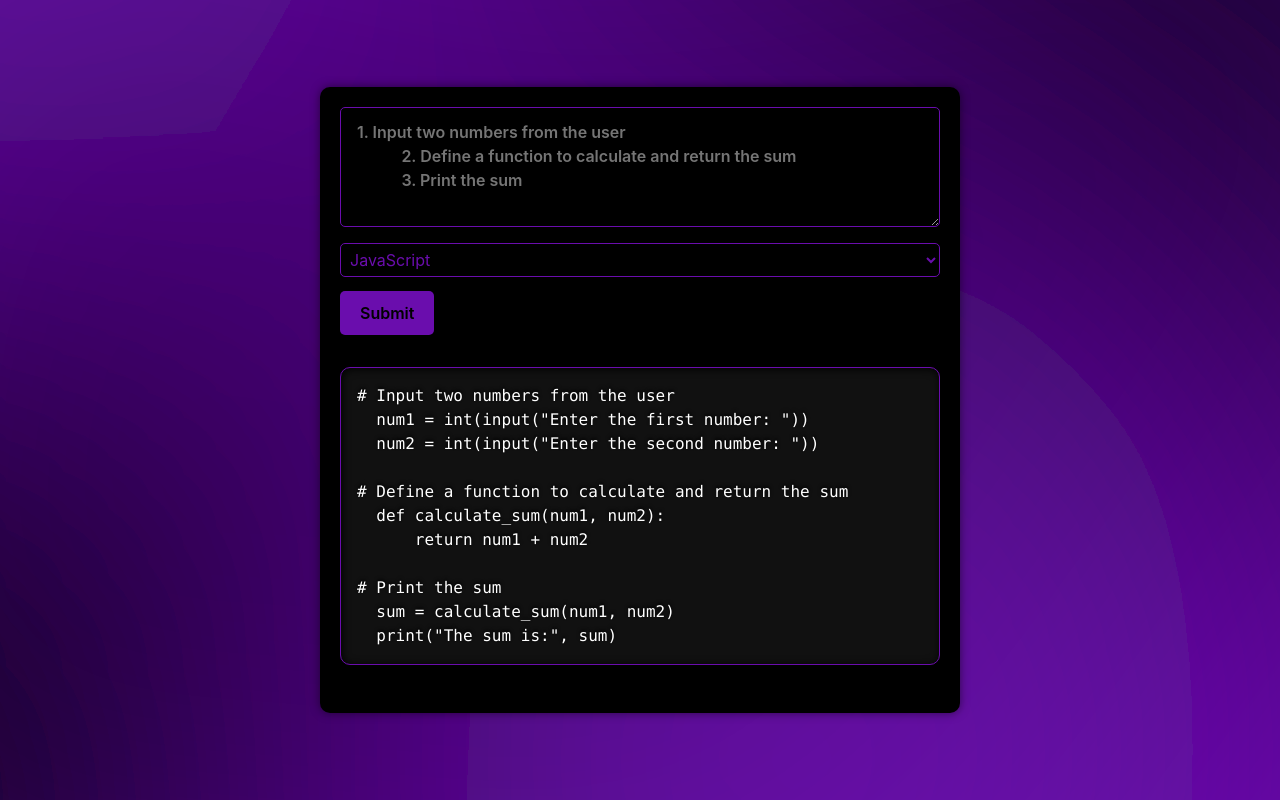
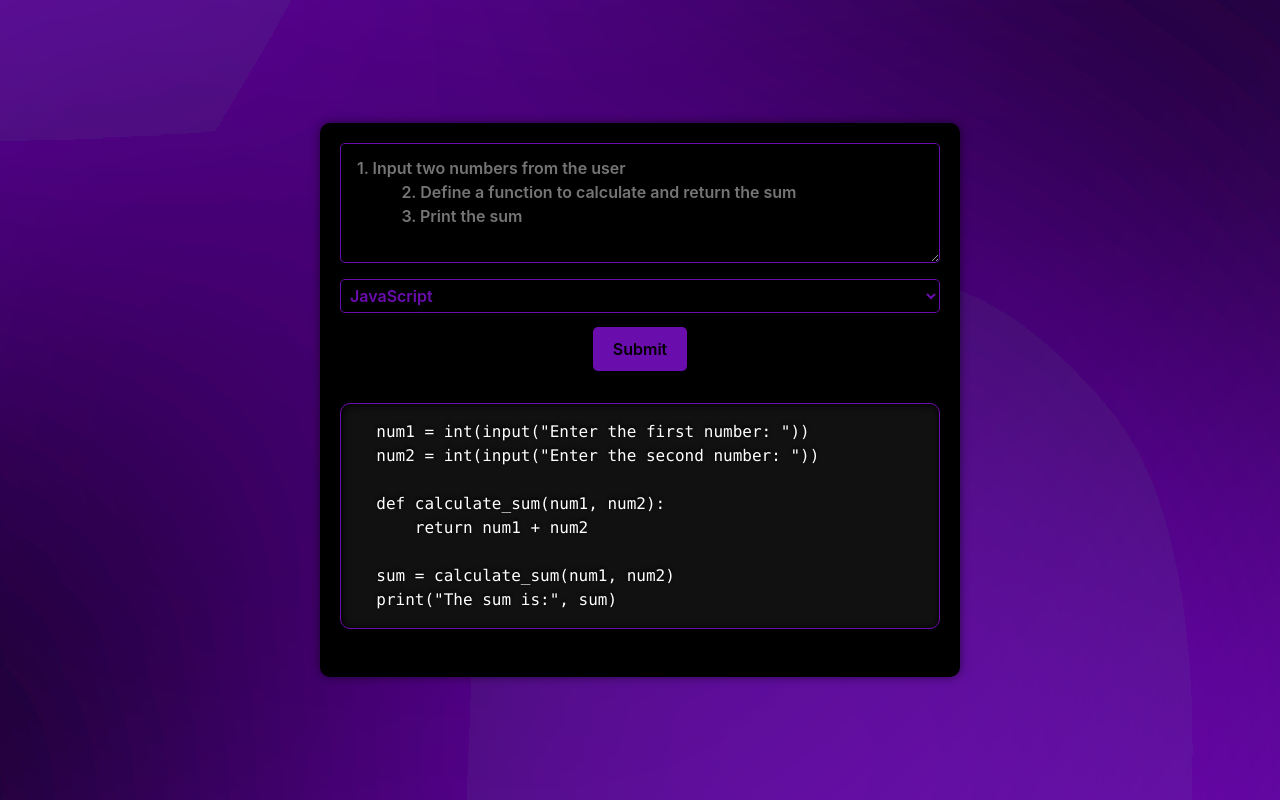
Before and after one commit to benab04/Algorithm-Code-Generator-Frontend, a React (Create React App) app: page / in a window 1280 px wide. Built offline with nearby package versions, Linux system fonts and the light colour scheme.

Commit message:
update all

```diff
--- a/package.json
+++ b/package.json
@@ -6,7 +6,9 @@
     "@testing-library/jest-dom": "^5.17.0",
     "@testing-library/react": "^13.4.0",
     "@testing-library/user-event": "^13.5.0",
+    "bootstrap": "^5.3.3",
     "react": "^18.2.0",
+    "react-bootstrap": "^2.10.2",
     "react-dom": "^18.2.0",
     "react-scripts": "5.0.1",
     "react-syntax-highlighter": "^15.5.0",
--- a/src/CodeComponent.jsx
+++ b/src/CodeComponent.jsx
@@ -4,15 +4,13 @@ import "./styles/CodeComponent.css";
 function CodeComponent() {
   const [userInput, setUserInput] = useState("");
   const [selectedLanguage, setSelectedLanguage] = useState("javascript");
-  const [code, setCode] = useState(`# Input two numbers from the user
-  num1 = int(input("Enter the first number: "))
+  const [code, setCode] =
+    useState(`  num1 = int(input("Enter the first number: "))
   num2 = int(input("Enter the second number: "))
 
-# Define a function to calculate and return the sum
   def calculate_sum(num1, num2):
       return num1 + num2
 
-# Print the sum
   sum = calculate_sum(num1, num2)
   print("The sum is:", sum)`);
   const [remainingCredits, setRemainingCredits] = useState(null);
@@ -62,17 +60,18 @@ function CodeComponent() {
           <option value="go">Go</option>
           <option value="php">PHP</option>
         </select>
-        <div className="button-div">
-          <button className="submit-btn" onClick={() => handleSubmit()}>
-            Submit
-          </button>
-          {remainingCredits != null && (
-            <button className="credit-btn disabled">
-              Remaining Credits :{remainingCredits}
-            </button>
-          )}
-        </div>
-        {code !== null && <GetCode language={selectedLanguage} code={code} />}
+
+        <button className="submit-btn" onClick={() => handleSubmit()}>
+          Submit
+        </button>
+
+        {code !== null && (
+          <GetCode
+            language={selectedLanguage}
+            code={code}
+            remainingCredits={remainingCredits}
+          />
+        )}
       </div>
     </div>
   );
--- a/src/GetCode.jsx
+++ b/src/GetCode.jsx
@@ -1,6 +1,7 @@
 import React, { useEffect, useState } from "react";
 import { Prism as SyntaxHighlighter } from "react-syntax-highlighter";
 import { dark } from "react-syntax-highlighter/dist/esm/styles/prism";
+import { Toast, Button } from "react-bootstrap";
 import "./styles/GetCode.css";
 
 const darkCustom = {
@@ -9,13 +10,21 @@ const darkCustom = {
     ...dark['pre[class*="language-"]'],
     backgroundColor: "#111",
     border: "solid 1px #6a0dad",
-    borderRadius: "10px", // Set background color to black
+    borderRadius: "10px",
   },
 };
 
-const GetCode = ({ code, language }) => {
+const GetCode = ({ code, language, remainingCredits }) => {
   const [content, setContent] = useState(code);
   const [formatlang, setFormatLang] = useState(language);
+  const [showToast, setShowToast] = useState(false);
+
+  const handleCopy = () => {
+    navigator.clipboard.writeText(content);
+    setShowToast(true);
+  };
+
+  const toggleToast = () => setShowToast(!showToast);
 
   useEffect(() => {
     language === "python" ? setFormatLang("python") : setFormatLang("html");
@@ -25,10 +34,39 @@ const GetCode = ({ code, language }) => {
   return (
     <div className="d-flex justify-content-center align-items-center">
       <div className="code-box">
+        {remainingCredits !== null && (
+          <div className="button-div">
+            <div className="submit-btn" onClick={handleCopy}>
+              Copy
+            </div>
+            {remainingCredits !== undefined && (
+              <button className="credit-btn disabled">
+                Remaining Credits: {remainingCredits}
+              </button>
+            )}
+          </div>
+        )}
         <SyntaxHighlighter language={formatlang} style={darkCustom}>
           {content}
         </SyntaxHighlighter>
       </div>
+      <Toast
+        show={showToast}
+        onClose={toggleToast}
+        style={{
+          position: "fixed",
+          bottom: "10px",
+          right: "10px",
+          backgroundColor: "#dac4ff",
+        }}
+      >
+        <Toast.Header className="d-flex justify-content-between">
+          <strong className="mr-auto">Message</strong>
+        </Toast.Header>
+        <Toast.Body style={{ textAlign: "left" }}>
+          Code copied to clipboard!
+        </Toast.Body>
+      </Toast>
     </div>
   );
 };
--- a/src/styles/CodeComponent.css
+++ b/src/styles/CodeComponent.css
@@ -41,6 +41,7 @@ select {
     border-radius: 5px;
     background-color: #000;
     color: #6a0dad;
+    font-weight: 600;
 }
 .button-div{
     display: flex;
```
Also changed, not shown: 1 other file (tests, documents, lock files or other folders).
